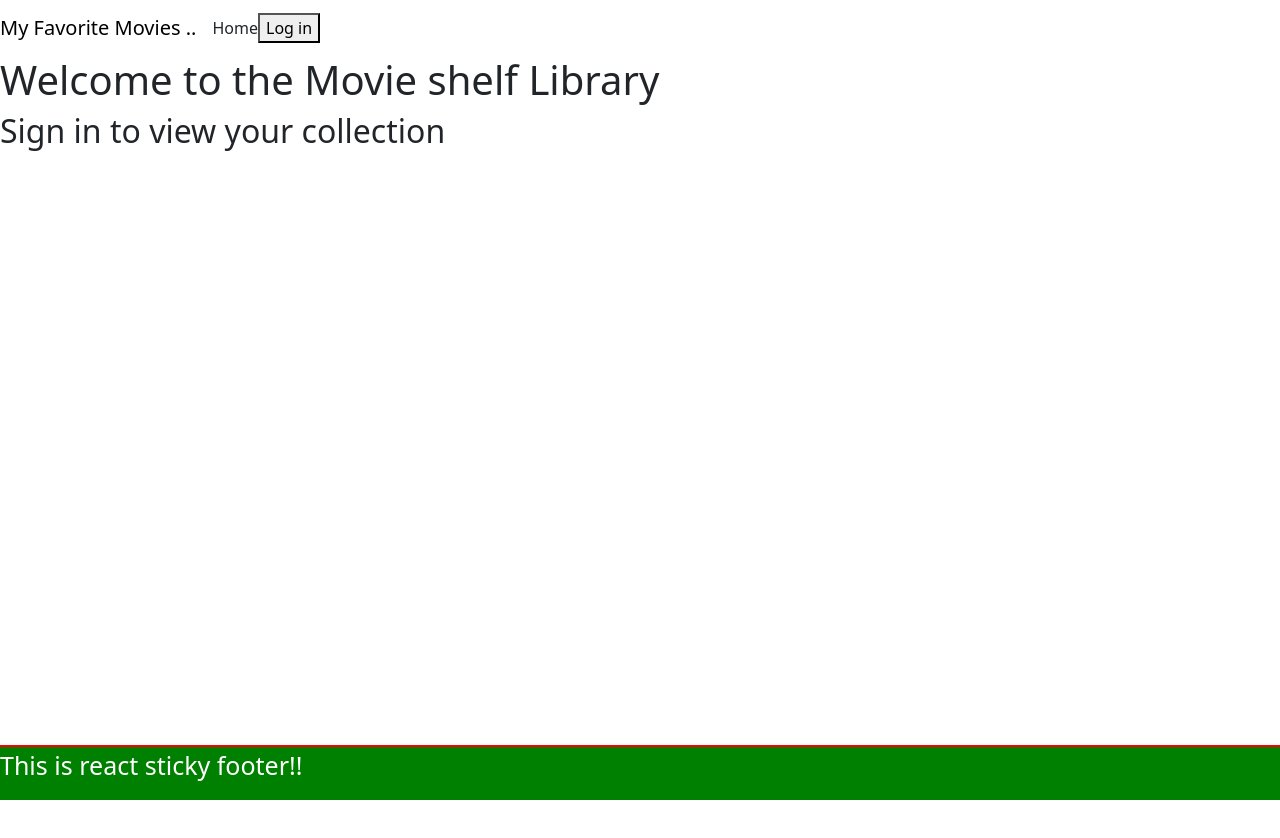
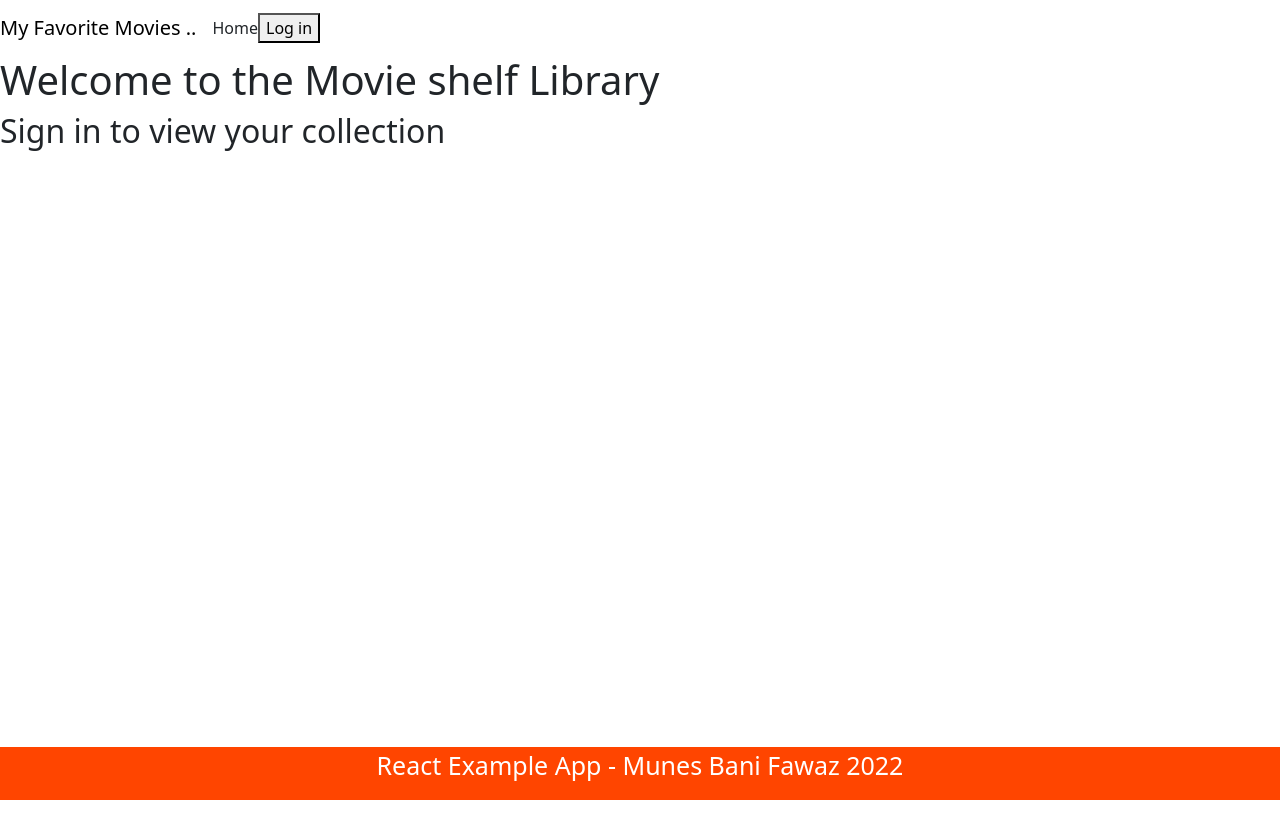
Before and after one commit to MrGiveItAway-TPK/React-Example-FrontEnd, a React (Create React App) app: page / in a window 1280 px wide. Shown: the top 838 px of the page. Built offline with nearby package versions, Linux system fonts and the light colour scheme.

Commit message:
footer update

```diff
--- a/src/Footer.js
+++ b/src/Footer.js
@@ -5,7 +5,7 @@ class Footer extends React.Component {
   render() {
     return (
     <footer className="footer">
-        <p>This is react sticky footer!!</p>
+        <p>React Example App - Munes Bani Fawaz 2022</p>
     </footer>
     )
   }
--- a/src/css/style.css
+++ b/src/css/style.css
@@ -10,13 +10,13 @@ body {
 }
 
 .footer {
-    background-color: green;
-    border-top:2px solid red;
+    background-color: orangered;
     position: fixed;
     width: 100%;
     bottom: 0;
     color: white;
     font-size: 25px;
+    text-align: center;
 }
 
 .navbar-brand {
```
